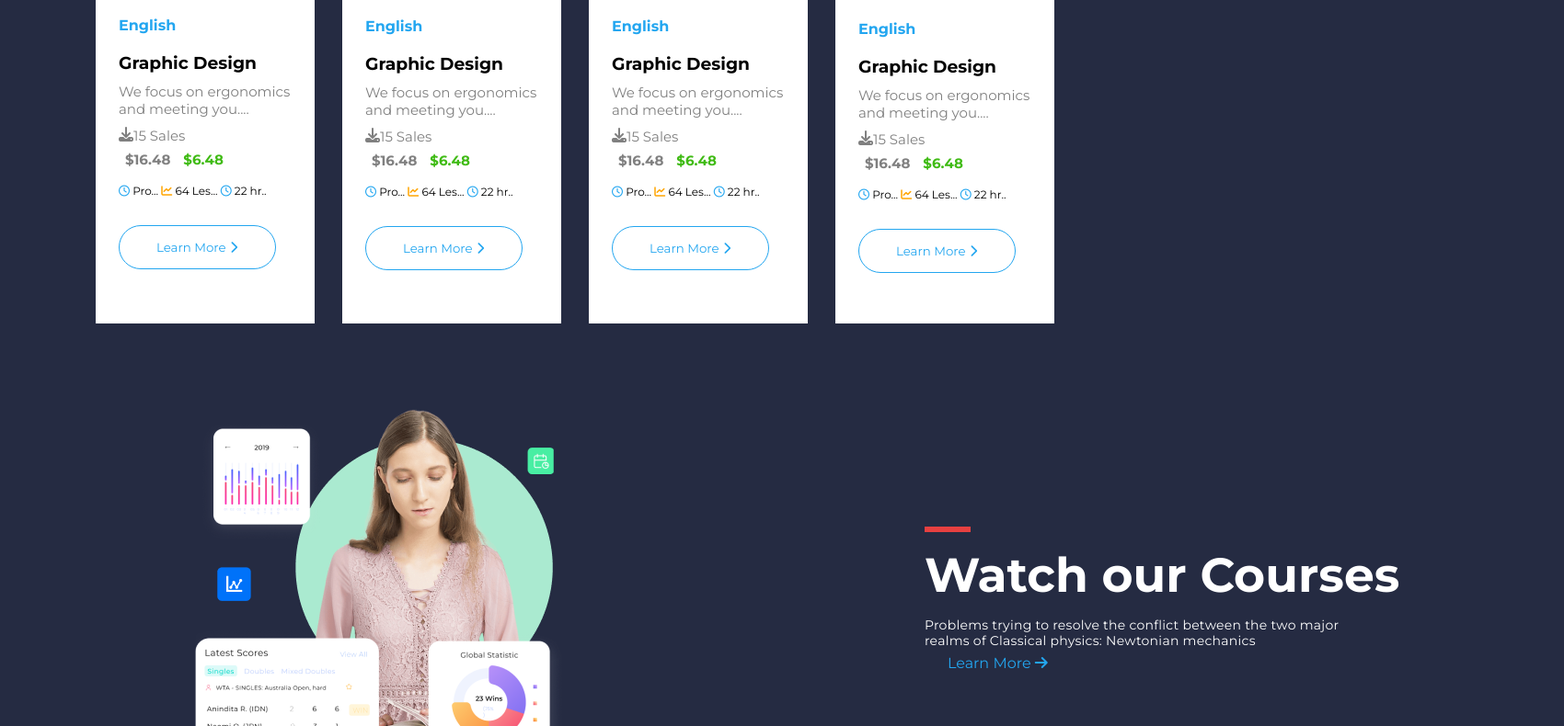
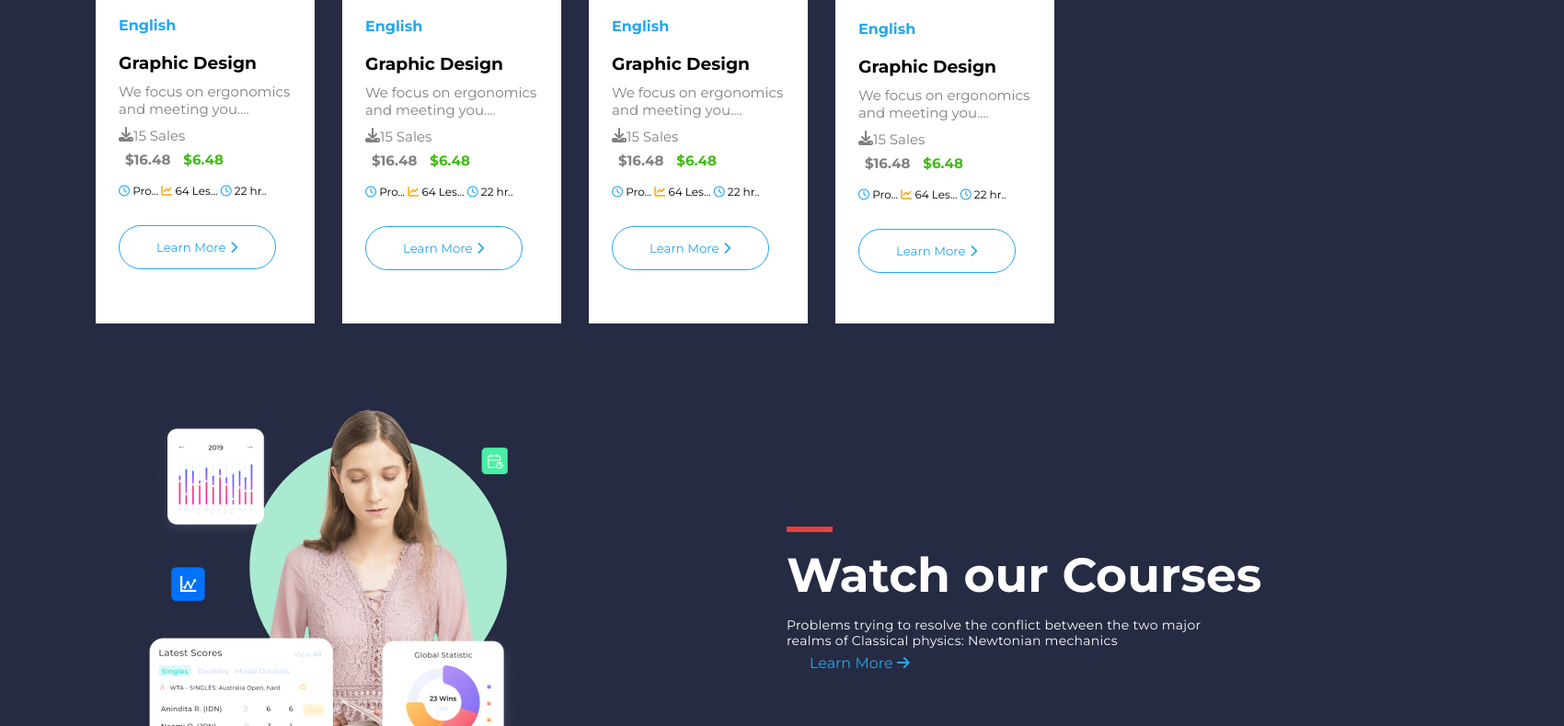
Before and after one commit to Nz020708/TEmplate, a plain HTML site: page Template/index.html in a window 1280 px wide. Shown: the part 2010-2800 px from the top of the page at 92% size, 1700 px wide, since content can reach past the window. Drawn offline with nearby package versions, Linux system fonts and the light colour scheme; files that its build step writes are made by us from their sources.

Commit message:
Update _helpers.scss

```diff
--- a/Template/assets/sass/abstracts/_helpers.scss
+++ b/Template/assets/sass/abstracts/_helpers.scss
@@ -4,7 +4,7 @@ a{
 
 }
 .flex-container{
-    width: 1700px;
+    width: 1500px;
     margin: 0 auto;
     padding: 80px 0px;
     display: flex;
```
